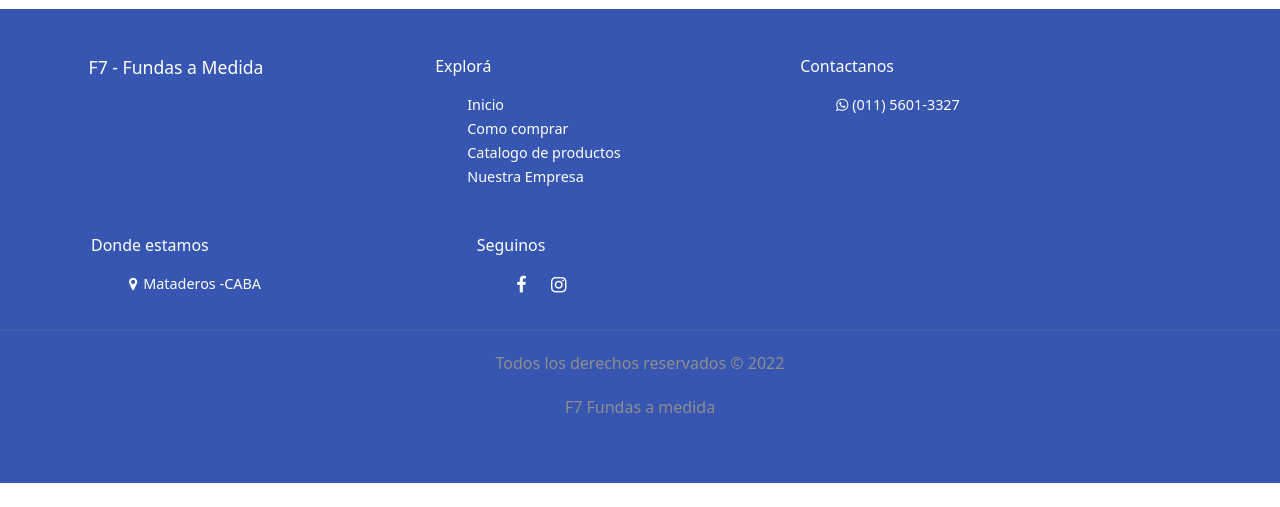
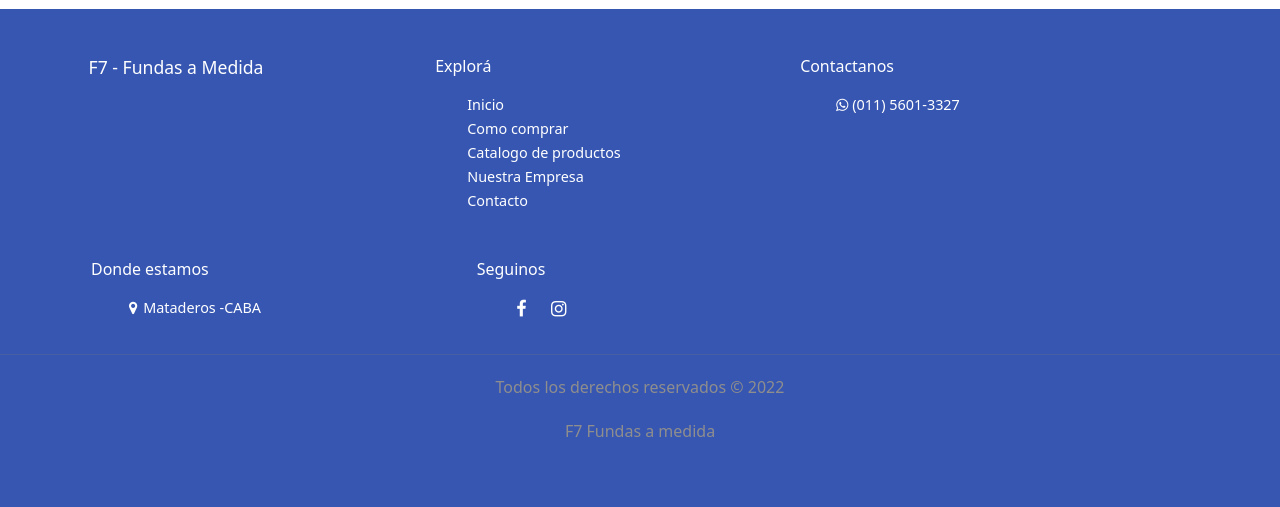
Before and after one commit to Floralarcon31/F7-Fundas-A-Medida-, a website: page contacto.html in a window 1280 px wide. Shown: the part 1254-1761 px from the top of the page. Before the commit the page ends 1737 px from the top, so only its background shows below. Drawn offline with nearby package versions, Linux system fonts and the light colour scheme.

Commit message:
agrego link contacto en footer p/ prueba

```diff
--- a/contacto.html
+++ b/contacto.html
@@ -74,6 +74,7 @@
                    <li><a href="#" class="footer__link">Como comprar</li>
                    <li><a href="#" class="footer__link">Catalogo de productos</a></li>
                    <li><a href="nuestraEmpresa.html" class="footer__link">Nuestra Empresa</a></li>
+                   <li><a href="contacto.html" class="footer__link" >Contacto</a></li>
                </ul>
            </div>
 
```
Also changed, not shown: index.html (+1 -0 lines), nuestraEmpresa.html (+1 -0 lines).
